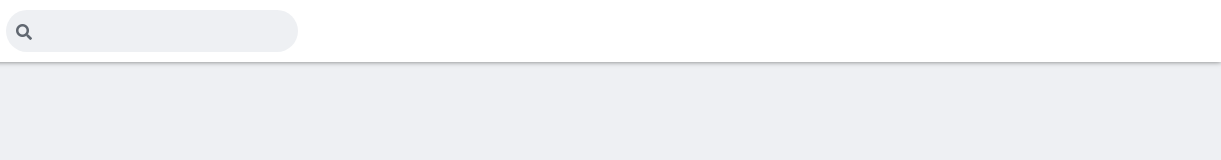
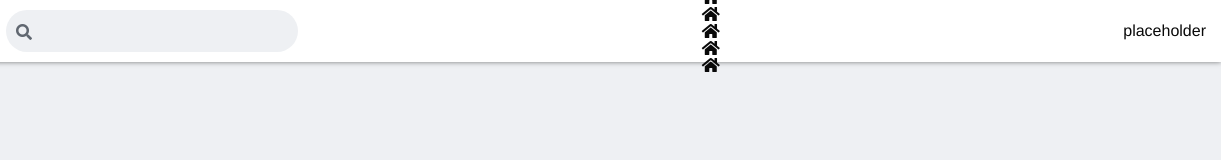
Before and after one commit to luisluque-dev/facebook-clone, a plain HTML site: page index.html in a window 1280 px wide. Shown: the full height of the page, 59-1280 px from the left. Drawn offline with Linux system fonts and the light colour scheme.

Commit message:
Create rest of the header HTML
Added the other two sections in the header to be styled.

```diff
--- a/index.html
+++ b/index.html
@@ -20,6 +20,28 @@
                 <input type="text">
             </div>
         </div>
+        <div class="header-menu-tabs">
+            <div class="header-menu-tab header-menu-tab--active">
+                <i class="fas fa-home"></i>
+            </div>
+            <div class="header-menu-tab header-menu-tab--active">
+                <i class="fas fa-home"></i>
+            </div>
+            <div class="header-menu-tab header-menu-tab--active">
+                <i class="fas fa-home"></i>
+            </div>
+            <div class="header-menu-tab header-menu-tab--active">
+                <i class="fas fa-home"></i>
+            </div>
+            <div class="header-menu-tab header-menu-tab--active">
+                <i class="fas fa-home"></i>
+            </div>
+
+            </div>
+        </div>
+        <div class="header-account">
+            <span>placeholder</span>
+        </div>
     </header>
 
 </body>
```
